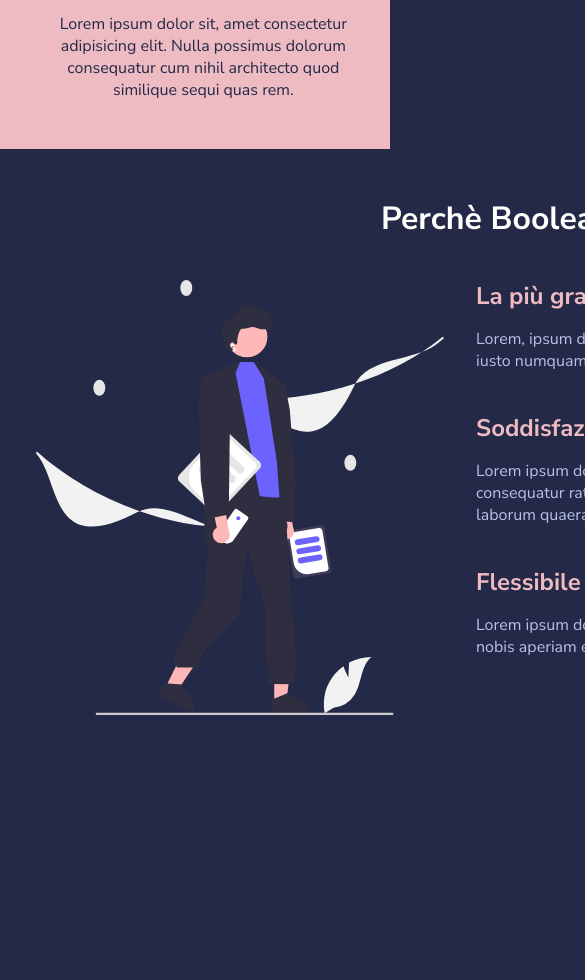
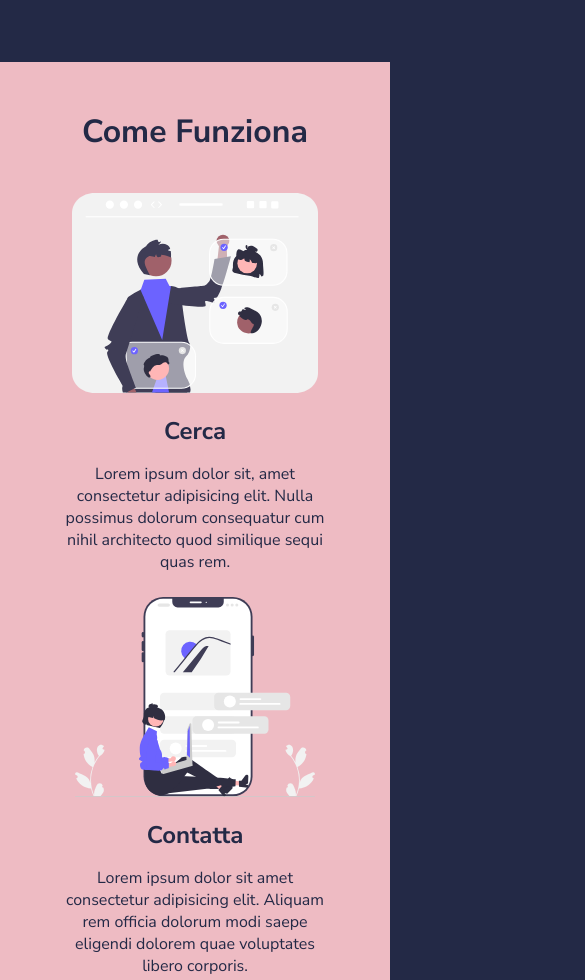
Before and after one commit to simonemoretti94/html-css-resp-wannabe, a plain HTML site: page index.html in a window 390 px wide. Shown: the part 983-1963 px from the top of the page, 585 px wide, since content can reach past the window. Before the commit the page ends 1752 px from the top, so only its background shows below. Drawn offline with Linux system fonts and the light colour scheme.

Commit message:
2nd commit

```diff
--- a/css/style.css
+++ b/css/style.css
@@ -128,6 +128,26 @@ img {
     SOLUZIONE RESPONSIVE
  ************************************************/
 
- @media screen and () {
+    /* @media  and (max-width: 480px) {
+
+
+} */
+
+ @media screen and (max-width: 768px) {
+    .container {width: 90%;}
+ }
+
+ @media screen and (max-width: 480px) {
+    .lessons .col,
+    .steps .col {
+        width: 100%;
+        margin-bottom: 1.5rem;}
+
+    .row {flex-direction: column;}
+
+    .why-us .col-left,
+    .why-us .col-right {
+        width: 100%;
+    }
 
  }
```
